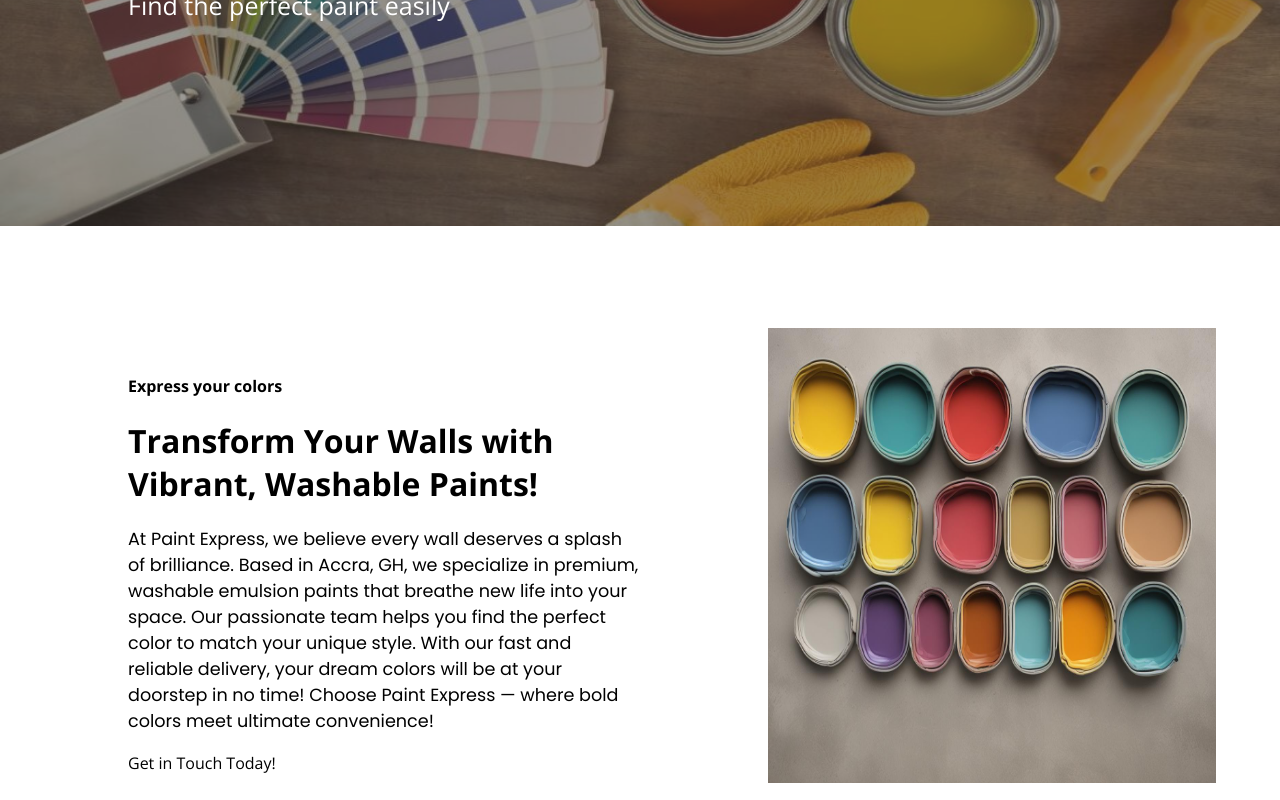
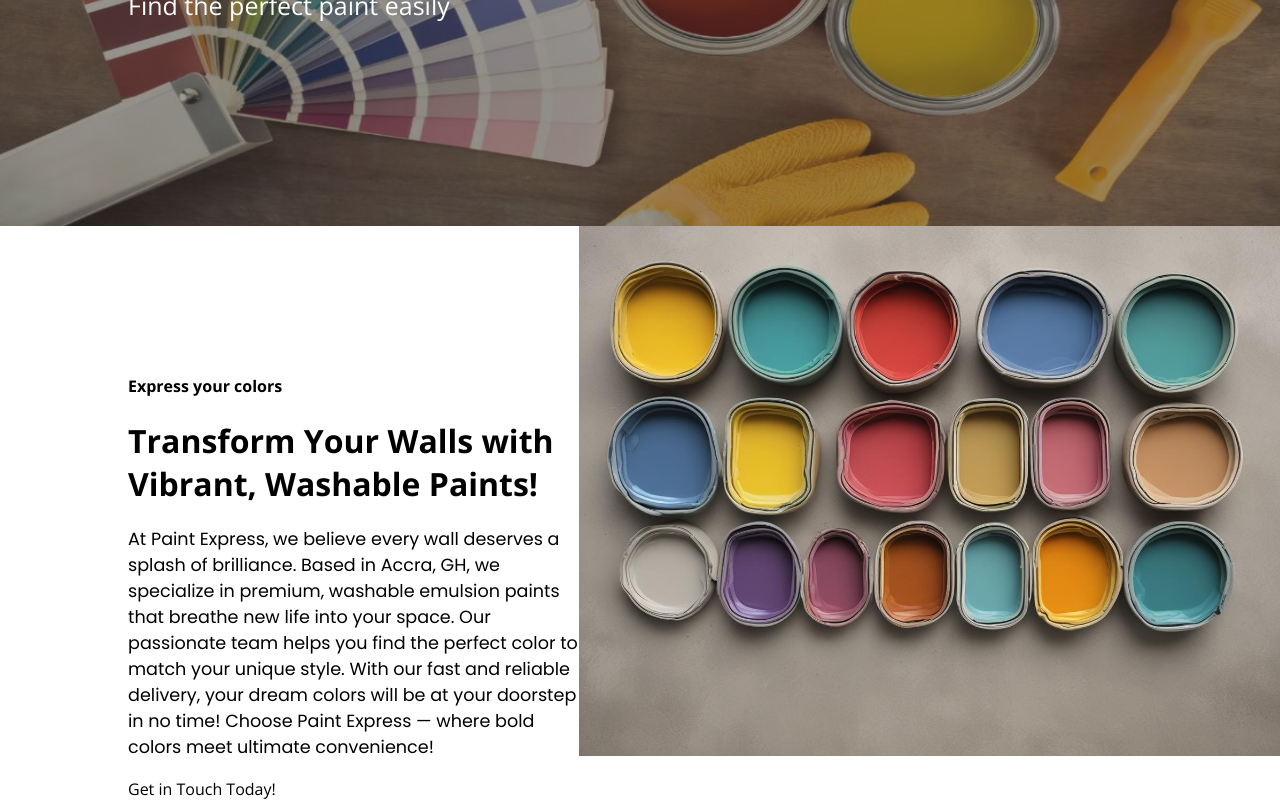
Before and after one commit to Qhojo-Rain/paint-express, a React (Create React App) app in the folder project/: page / in a window 1280 px wide. Shown: the part 394-1194 px from the top of the page. Built offline with nearby package versions, Linux system fonts and the light colour scheme.

Commit message:
image updated

```diff
--- a/project/src/Container.js
+++ b/project/src/Container.js
@@ -14,7 +14,7 @@
 
         <p> Get in Touch Today!</p>
       </div>
-      <img src='./images/cont.jpeg' className='cont' />
+      <img src={`${process.env.PUBLIC_URL}/images/Cont.jpeg`} alt="Paint Express" />
     </div>
   )
 }
```
